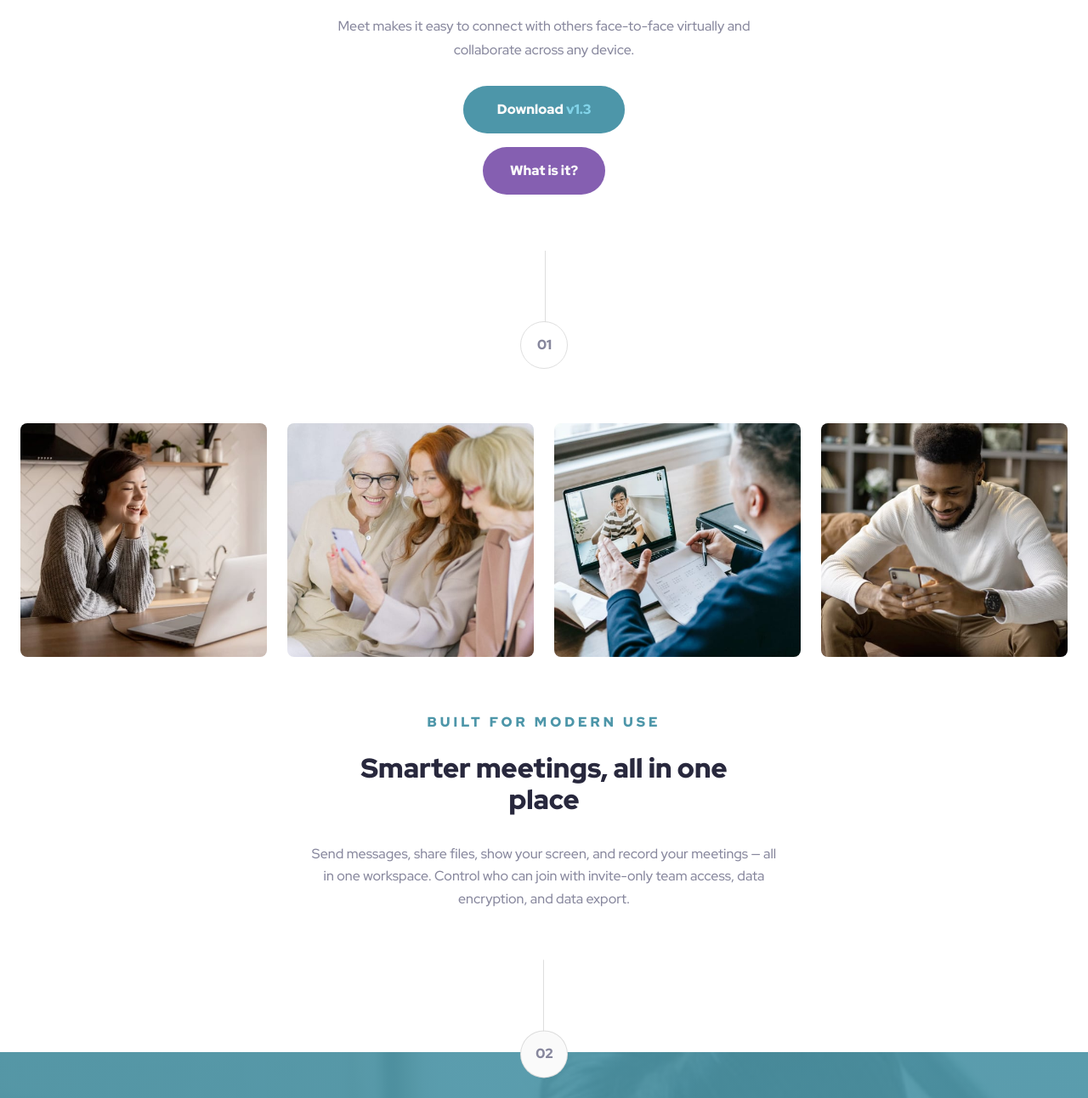
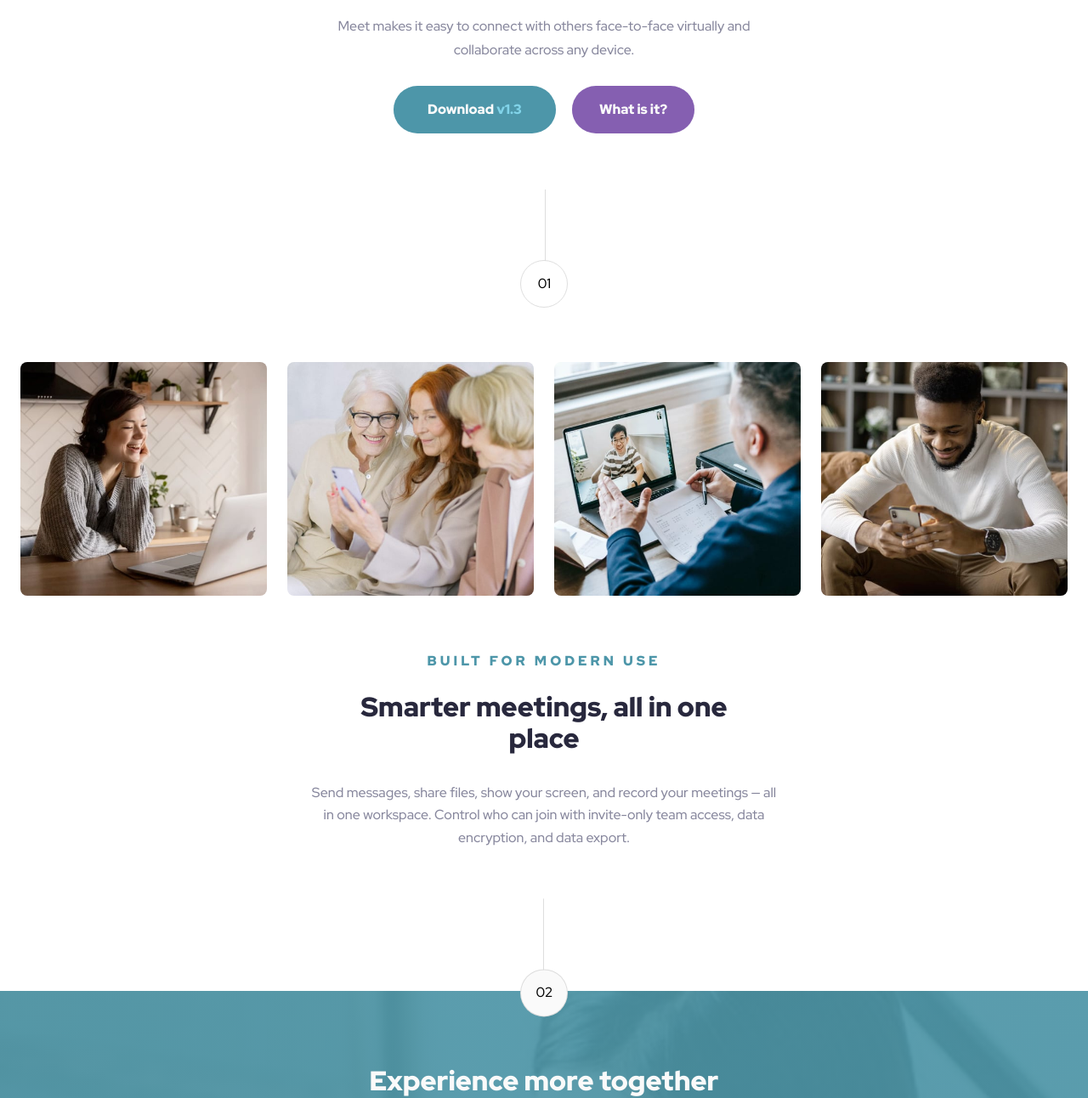
Before and after one commit to RMK-creative/fem-meet-landing-page, a plain HTML site: page index.html in a window 1280 px wide. Shown: the part 628-1920 px from the top of the page at 85% size. Drawn offline with Linux system fonts and the light colour scheme.

Commit message:
remove unneeded divs, changed h4 to span tags

```diff
--- a/index.html
+++ b/index.html
@@ -24,6 +24,21 @@
 
     <div class="hero-container">
       <img class="hero" src="./assets/tablet/image-hero.png" alt="" />
+
+      <!-- <div class="hero-container__inner-left hero-container__inner">
+        <img
+          class="hero-left hero-split"
+          src="./assets/desktop/image-hero-left.png"
+          alt=""
+        />
+      </div> -->
+      <!-- <div class="hero-container__inner-right hero-container__inner">
+        <img
+          class="hero-right hero-split"
+          src="./assets/desktop/image-hero-right.png"
+          alt=""
+        />
+      </div> -->
     </div>
 
     <article class="main-wrapper">
@@ -33,10 +48,12 @@
           Meet makes it easy to connect with others face-to-face virtually and
           collaborate across any device.
         </p>
-        <a href="/" class="btn-download btn">Download <span>v1.3</span> </a>
-        <a href="/" class="btn-info btn">What is it?</a>
+        <div>
+          <a href="/" class="btn-download btn">Download <span>v1.3</span> </a>
+          <a href="/" class="btn-info btn">What is it?</a>
+        </div>
 
-        <div class="main-container__point point-one"><h4>01</h4></div>
+        <div class="main-container__point point-one"><span>01</span></div>
       </section>
 
       <!-- images block -->
@@ -73,9 +90,9 @@
         </p>
       </section>
 
-      <div class="main-container__point point-two"><h4>02</h4></div>
+      <div class="main-container__point point-two"><span>02</span></div>
       <footer>
-        <section>
+        <section class="footer-container">
           <h3>Experience more together</h3>
           <p>
             Stay connected with reliable HD meetings and unlimited one-on-one
```
